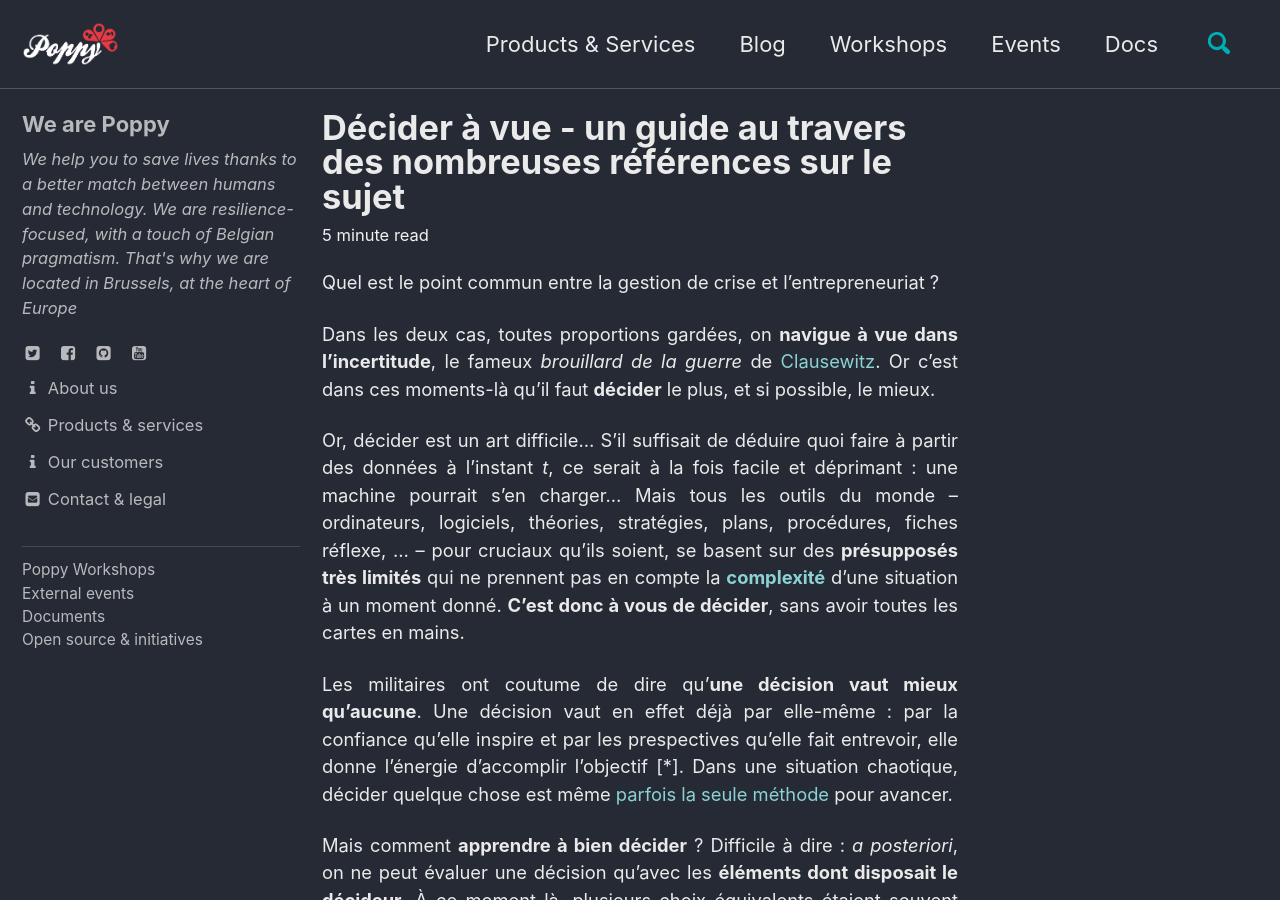
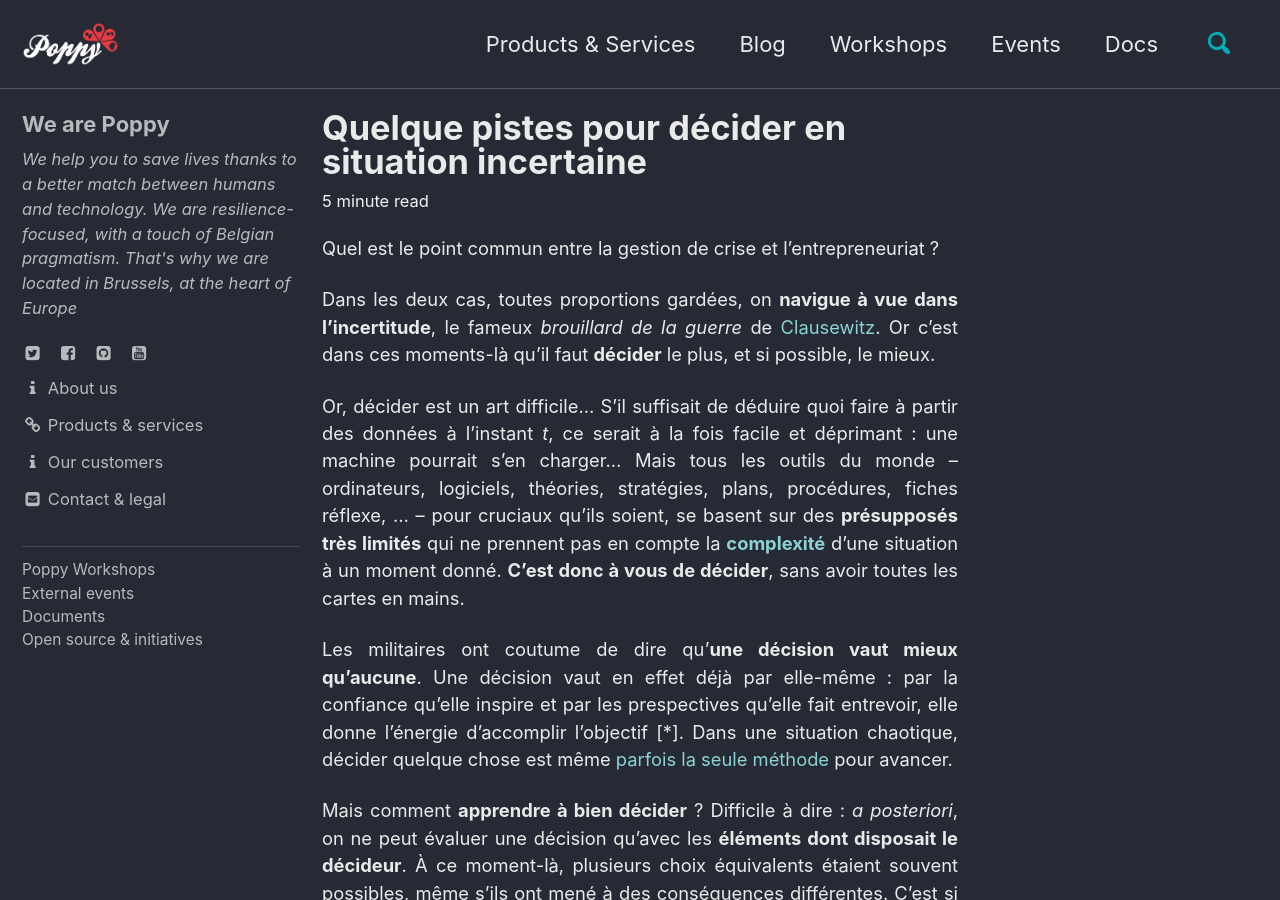
Before and after one commit to ccloquet/ccloquet.github.io, a Jekyll site: the page built from _posts/1900-01-01-incertitude.md, in a window 1280 px wide and 900 px high. Built offline with Jekyll 4.4.1, drawn with Linux system fonts in a browser that asks for light colours; cached includes are drawn as plain includes.

Commit message:
Update 1900-01-01-incertitude.md

```diff
--- a/_posts/1900-01-01-incertitude.md
+++ b/_posts/1900-01-01-incertitude.md
@@ -1,5 +1,5 @@
 ---
-title: Décider à vue - un guide au travers des nombreuses références sur le sujet
+title: Quelque pistes pour décider en situation incertaine
 permalink: incertitudedraft
 published: true
 search: false
```
